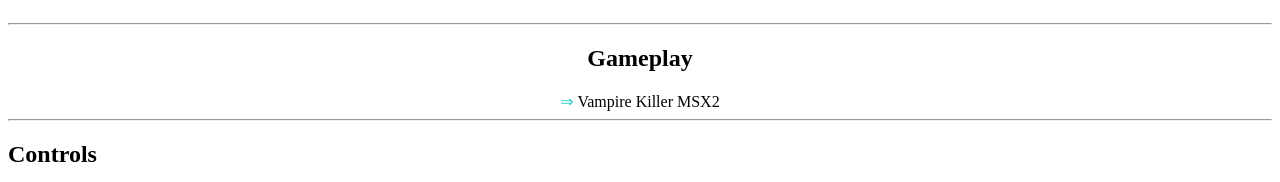
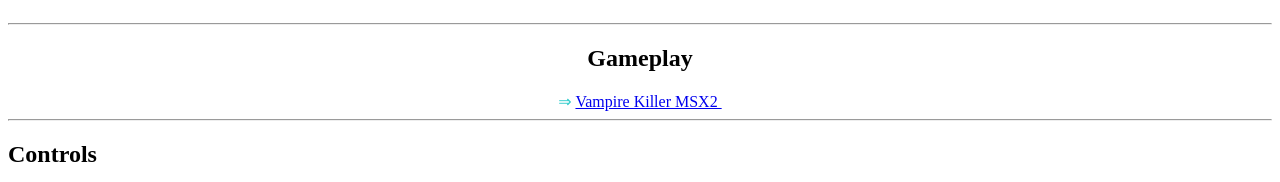
Before and after one commit to AuriChan/Project1-WahooGames, a plain HTML site: page docs/index.html in a window 1280 px wide. Shown: the part 953-1135 px from the top of the page. Drawn offline with Linux system fonts and the light colour scheme.

Commit message:
FINAL INDEX

```diff
--- a/docs/index.html
+++ b/docs/index.html
@@ -18,7 +18,7 @@
 <div style="text-align: justify;"><hr /></div>
 <h2 style="text-align: center;">Gameplay</h2>
 <div style="text-align: justify;">
-<div style="text-align: center;"><span style="color: #33cccc;">&rArr;</span> Vampire Killer MSX2</div>
+<div style="text-align: center;"><span style="color: #33cccc;">&rArr;</span> <a href="https://www.youtube.com/watch?v=7qQEcI-s-GE">Vampire Killer MSX2&nbsp;</a></div>
 <div style="text-align: center;"><hr /></div>
 <div>
 <h2>Controls</h2>
```
